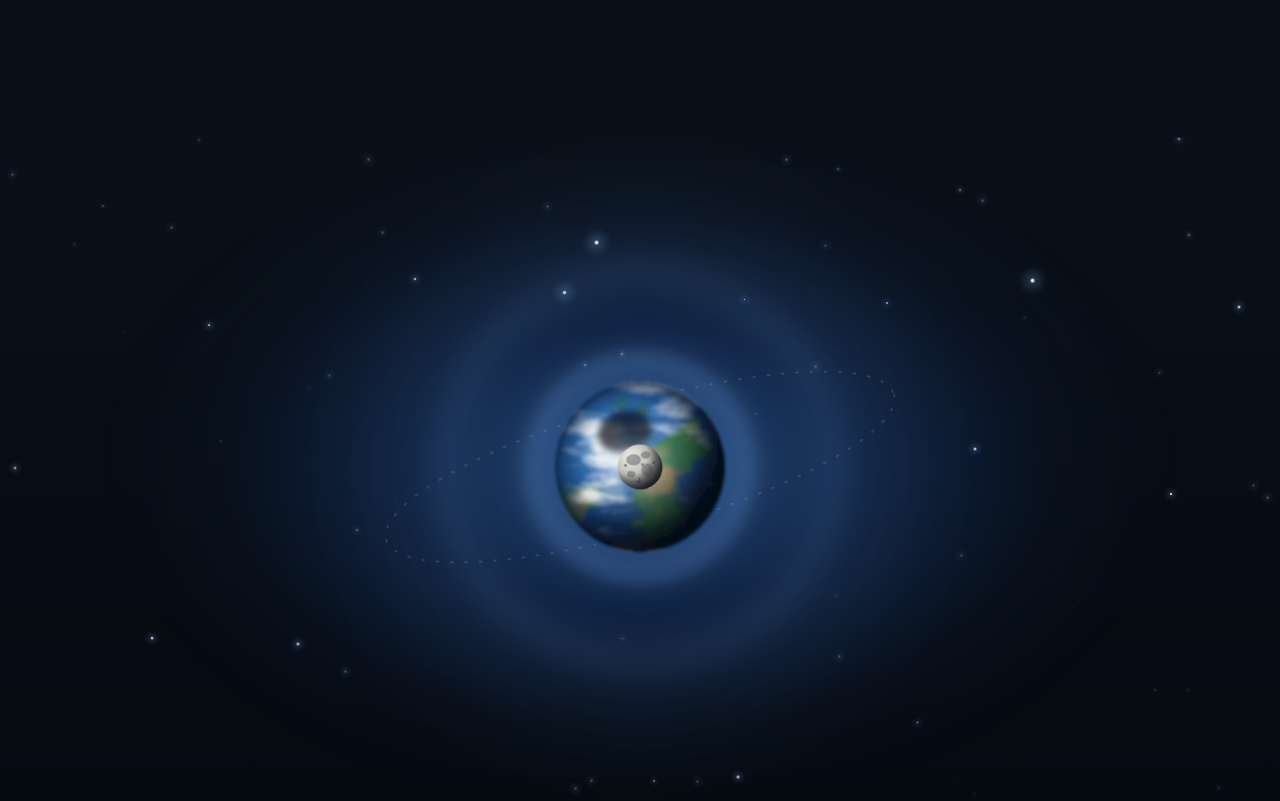
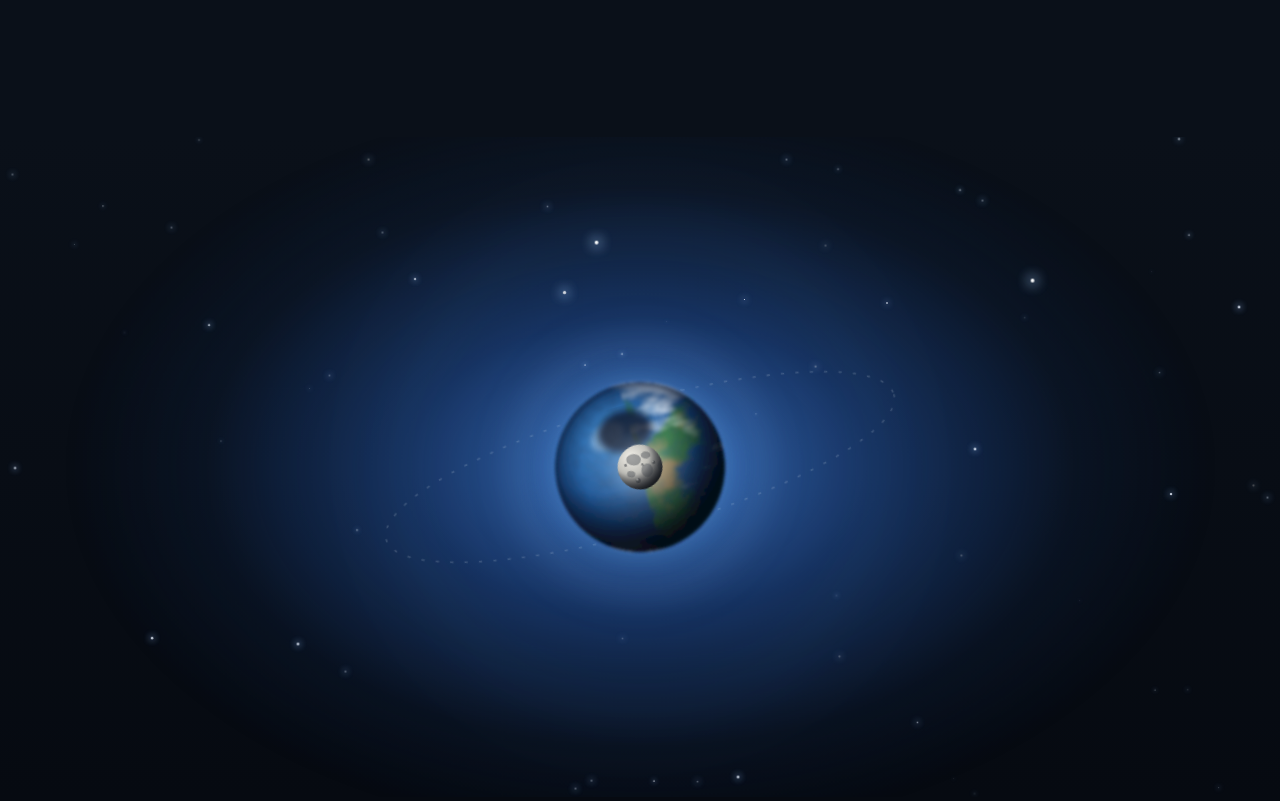
Before and after one commit to matthewschmidt1-lgtm/horology, a website: page meaning.html in a window 1280 px wide. Shown: the part 1920-2721 px from the top of the page. Drawn offline with nearby package versions, Linux system fonts and the light colour scheme; animation ran at ten frames a second.

Commit message:
Meaning of Time: calmer pulse; the Earth and the moon each turn on their own axis
Co-Authored-By: Claude Fable 5.2 <noreply@anthropic.com>

```diff
--- a/meaning.css
+++ b/meaning.css
@@ -54,14 +54,14 @@ body.mn { --night: #0a1019; --deep: #060a11; --navy: #14283f; --brass: #b8975a;
 .mo-haze { transform-box: fill-box; transform-origin: center; }
 .mo-rings circle { fill: none; stroke: #7fb6ff; stroke-width: 7; filter: blur(5px); opacity: 0; transform-box: fill-box; transform-origin: center; }
 .mo-band { fill: none; stroke: rgba(8, 17, 32, .28); stroke-width: 5; stroke-linecap: round; }
-@keyframes mo-breathe { 0%, 100% { opacity: .62; transform: scale(.94); } 50% { opacity: 1; transform: scale(1.06); } }
+@keyframes mo-breathe { 0%, 100% { opacity: .86; transform: scale(.985); } 50% { opacity: 1; transform: scale(1.015); } }
 @keyframes mo-twinkle { 0%, 100% { opacity: .25; transform: scale(.7); } 50% { opacity: 1; transform: scale(1.25); } }
-@keyframes mo-live { 0%, 100% { opacity: .7; transform: scale(.97); } 50% { opacity: 1; transform: scale(1.05); } }
-@keyframes mo-ring { 0% { opacity: .34; transform: scale(1); } 100% { opacity: 0; transform: scale(3.2); } }
+@keyframes mo-live { 0%, 100% { opacity: .86; transform: scale(.99); } 50% { opacity: 1; transform: scale(1.02); } }
+@keyframes mo-ring { 0% { opacity: .13; transform: scale(1); } 100% { opacity: 0; transform: scale(3.2); } }
 @media (prefers-reduced-motion: no-preference) {
-  .mo-glow { animation: mo-breathe 6.5s ease-in-out infinite; } .mo-haze { animation: mo-live 6.5s ease-in-out infinite; }
+  .mo-glow { animation: mo-breathe 11s ease-in-out infinite; } .mo-haze { animation: mo-live 11s ease-in-out infinite; }
   .mo-sky i { animation: mo-twinkle var(--d, 4s) ease-in-out var(--w, 0s) infinite; }
-  .mo-rings circle { animation: mo-ring 6.5s ease-out infinite; } .mo-rings circle:nth-child(2) { animation-delay: 2.17s; } .mo-rings circle:nth-child(3) { animation-delay: 4.33s; }
+  .mo-rings circle { animation: mo-ring 11s ease-out infinite; } .mo-rings circle:nth-child(2) { animation-delay: 5.5s; } .mo-rings circle:nth-child(3) { display: none; }
 }
 
 /* ---------- a universe in motion: the sky wheels, very slowly ---------- */
--- a/meaning.html
+++ b/meaning.html
@@ -81,11 +81,13 @@
         <radialGradient id="mo-sea" cx=".32" cy=".3" r=".85"><stop offset="0" stop-color="#3f86c9"/><stop offset=".55" stop-color="#1c4f8e"/><stop offset="1" stop-color="#0c2a55"/></radialGradient>
         <radialGradient id="mo-shade" cx=".27" cy=".25" r=".95"><stop offset="0" stop-color="#03070e" stop-opacity="0"/><stop offset=".42" stop-color="#03070e" stop-opacity="0"/><stop offset=".64" stop-color="#03070e" stop-opacity=".5"/><stop offset=".8" stop-color="#03070e" stop-opacity=".86"/><stop offset="1" stop-color="#02050a" stop-opacity=".97"/></radialGradient>
         <clipPath id="mo-clip"><circle r="70"/></clipPath>
-        <filter id="mo-land" x="0" y="0" width="1" height="1" color-interpolation-filters="sRGB"><feTurbulence type="fractalNoise" baseFrequency="0.017" numOctaves="5" seed="11" result="n"/><feColorMatrix in="n" values="0 0 0 0 .2  0 0 0 0 .46  0 0 0 0 .27  9 0 0 0 -4.75" result="green"/><feTurbulence type="fractalNoise" baseFrequency="0.03" numOctaves="4" seed="5" result="m"/><feColorMatrix in="m" values="0 0 0 0 .62  0 0 0 0 .52  0 0 0 0 .33  5 0 0 0 -2.7" result="dry"/><feComposite in="dry" in2="green" operator="in" result="dryland"/><feMerge><feMergeNode in="green"/><feMergeNode in="dryland"/></feMerge></filter>
-        <filter id="mo-cloud" x="0" y="0" width="1" height="1" color-interpolation-filters="sRGB"><feTurbulence type="fractalNoise" baseFrequency="0.016 0.042" numOctaves="5" seed="29"/><feColorMatrix values="0 0 0 0 1  0 0 0 0 1  0 0 0 0 1  4.6 0 0 0 -2.5"/><feGaussianBlur stdDeviation=".5"/></filter>
+        <filter id="mo-land" x="0" y="0" width="1" height="1" color-interpolation-filters="sRGB"><feTurbulence type="fractalNoise" baseFrequency="0.017" numOctaves="5" seed="11" stitchTiles="stitch" result="n"/><feColorMatrix in="n" values="0 0 0 0 .2  0 0 0 0 .46  0 0 0 0 .27  9 0 0 0 -4.75" result="green"/><feTurbulence type="fractalNoise" baseFrequency="0.03" numOctaves="4" seed="5" stitchTiles="stitch" result="m"/><feColorMatrix in="m" values="0 0 0 0 .62  0 0 0 0 .52  0 0 0 0 .33  5 0 0 0 -2.7" result="dry"/><feComposite in="dry" in2="green" operator="in" result="dryland"/><feMerge><feMergeNode in="green"/><feMergeNode in="dryland"/></feMerge></filter>
+        <filter id="mo-cloud" x="0" y="0" width="1" height="1" color-interpolation-filters="sRGB"><feTurbulence type="fractalNoise" baseFrequency="0.016 0.042" numOctaves="5" seed="29" stitchTiles="stitch"/><feColorMatrix values="0 0 0 0 1  0 0 0 0 1  0 0 0 0 1  4.6 0 0 0 -2.5"/><feGaussianBlur stdDeviation=".5"/></filter>
         <filter id="mo-grain" x="0" y="0" width="1" height="1"><feTurbulence type="fractalNoise" baseFrequency="0.11" numOctaves="3" seed="4"/><feColorMatrix values="0 0 0 0 .03  0 0 0 0 .08  0 0 0 0 .18  1.5 0 0 0 -.62"/></filter>
         <filter id="mo-soft"><feGaussianBlur stdDeviation="2.2"/></filter>
-        <g id="mo-moon"><circle r="38" fill="url(#mo-halo)"/><g transform="rotate(16)"><circle r="14" fill="url(#mo-grey)"/><g fill="#55585e" opacity=".5"><ellipse cx="-4" cy="-4.5" rx="4.6" ry="3.6"/><ellipse cx="3.5" cy="-7.5" rx="3" ry="2.2"/><ellipse cx="4.5" cy="2" rx="3.6" ry="4.2"/><ellipse cx="-5.5" cy="4.5" rx="2.6" ry="2"/></g><g fill="#3f4247" opacity=".55"><circle cx="-1" cy="8.5" r="1.5"/><circle cx="8.5" cy="-3" r="1.1"/><circle cx="-9" cy="-1" r=".9"/><circle cx="1.5" cy="-1.5" r=".8"/></g><g fill="#fbfaf5" opacity=".5"><circle cx="-1.6" cy="7.9" r=".7"/><circle cx="8" cy="-3.5" r=".5"/></g><circle r="14" fill="url(#mo-mshade)"/></g></g>
+        <g id="mo-marks"><g fill="#55585e" opacity=".5"><ellipse cx="-4" cy="-4.5" rx="4.6" ry="3.6"/><ellipse cx="3.5" cy="-7.5" rx="3" ry="2.2"/><ellipse cx="4.5" cy="2" rx="3.6" ry="4.2"/><ellipse cx="-5.5" cy="4.5" rx="2.6" ry="2"/><ellipse cx="14" cy="-1" rx="3" ry="3.4"/><ellipse cx="-15" cy="6" rx="2.4" ry="2.8"/></g><g fill="#3f4247" opacity=".55"><circle cx="-1" cy="8.5" r="1.5"/><circle cx="8.5" cy="-3" r="1.1"/><circle cx="-9" cy="-1" r=".9"/><circle cx="1.5" cy="-1.5" r=".8"/><circle cx="15" cy="7" r="1.2"/><circle cx="-14" cy="-6" r="1"/></g><g fill="#fbfaf5" opacity=".5"><circle cx="-1.6" cy="7.9" r=".7"/><circle cx="8" cy="-3.5" r=".5"/></g></g>
+        <clipPath id="mo-mclip"><circle r="14"/></clipPath>
+        <g id="mo-moon"><circle r="38" fill="url(#mo-halo)"/><g transform="rotate(16)"><circle r="14" fill="url(#mo-grey)"/><g clip-path="url(#mo-mclip)"><g><animateTransform attributeName="transform" type="translate" from="-40 0" to="0 0" dur="24s" repeatCount="indefinite"/><use href="#mo-marks"/><use href="#mo-marks" x="40"/></g></g><circle r="14" fill="url(#mo-mshade)"/></g></g>
       </defs>
       <g transform="translate(400 300) rotate(-16)">
         <g class="mo-rings"><circle r="54"/><circle r="54"/><circle r="54"/></g>
@@ -121,10 +123,10 @@
         <circle class="mo-haze" r="104" fill="url(#mo-air)"/>
         <g filter="url(#mo-edge)"><g clip-path="url(#mo-clip)">
           <circle r="70" fill="url(#mo-sea)"/>
-          <rect x="-80" y="-80" width="160" height="160" filter="url(#mo-land)"/>
+          <g transform="rotate(-14)"><g><animateTransform attributeName="transform" type="translate" from="-360 0" to="-80 0" dur="70s" repeatCount="indefinite"/><g><rect y="-90" width="280" height="180" filter="url(#mo-land)"/></g><g transform="translate(280 0)"><rect y="-90" width="280" height="180" filter="url(#mo-land)"/></g></g></g>
           <rect x="-80" y="-80" width="160" height="160" filter="url(#mo-grain)" opacity=".45"/>
           <g filter="url(#mo-soft)" fill="#f4f9ff"><ellipse cx="6" cy="-71" rx="34" ry="8" opacity=".9"/><ellipse cx="-4" cy="72" rx="30" ry="7" opacity=".8"/></g>
-          <g><animateTransform attributeName="transform" type="rotate" from="14" to="374" dur="420s" repeatCount="indefinite"/><rect x="-100" y="-100" width="200" height="200" filter="url(#mo-cloud)" opacity=".88"/></g>
+          <g transform="rotate(-14)"><g><animateTransform attributeName="transform" type="translate" from="-360 0" to="-80 0" dur="52s" repeatCount="indefinite"/><g><rect y="-90" width="280" height="180" filter="url(#mo-cloud)" opacity=".88"/></g><g transform="translate(280 0)"><rect y="-90" width="280" height="180" filter="url(#mo-cloud)" opacity=".88"/></g></g></g>
           <ellipse cx="-27" cy="-25" rx="15" ry="10" transform="rotate(-38 -27 -25)" fill="#fff" opacity=".3" filter="url(#mo-soft)"/>
           <circle r="70" fill="url(#mo-limb)"/>
           <circle r="70" fill="url(#mo-shade)"/>
```
